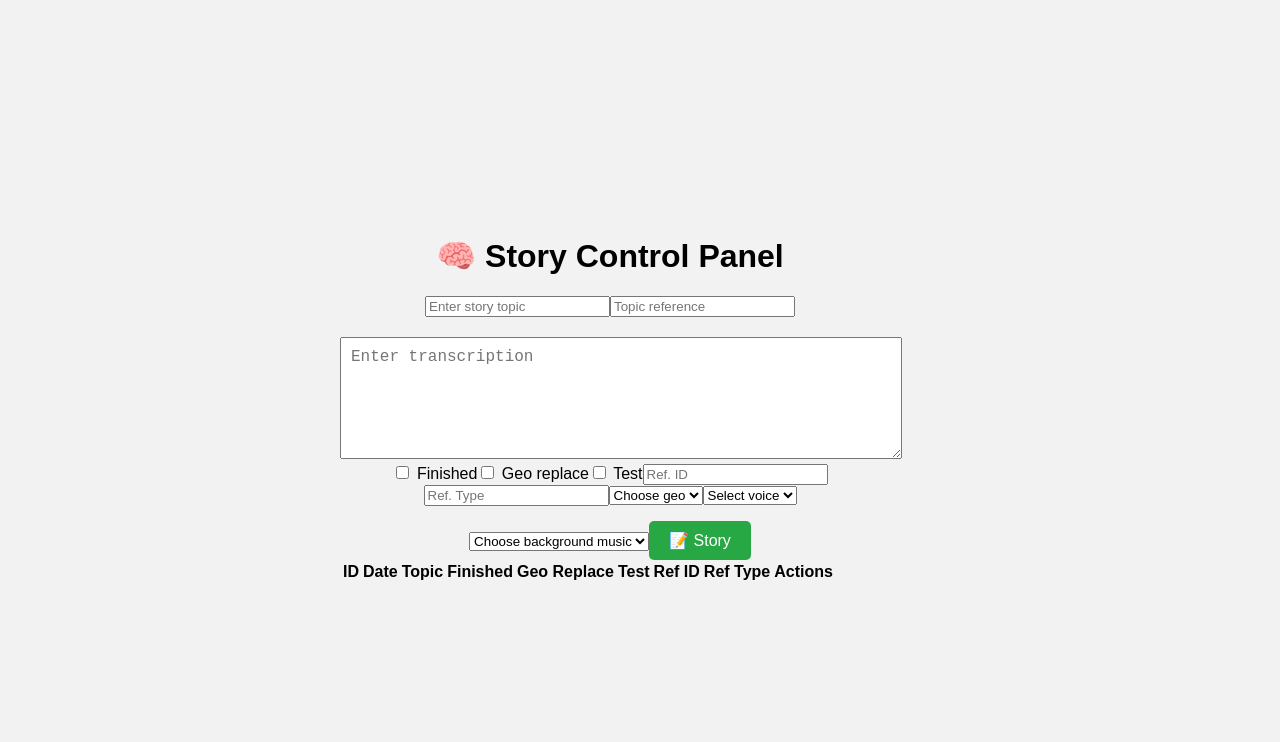
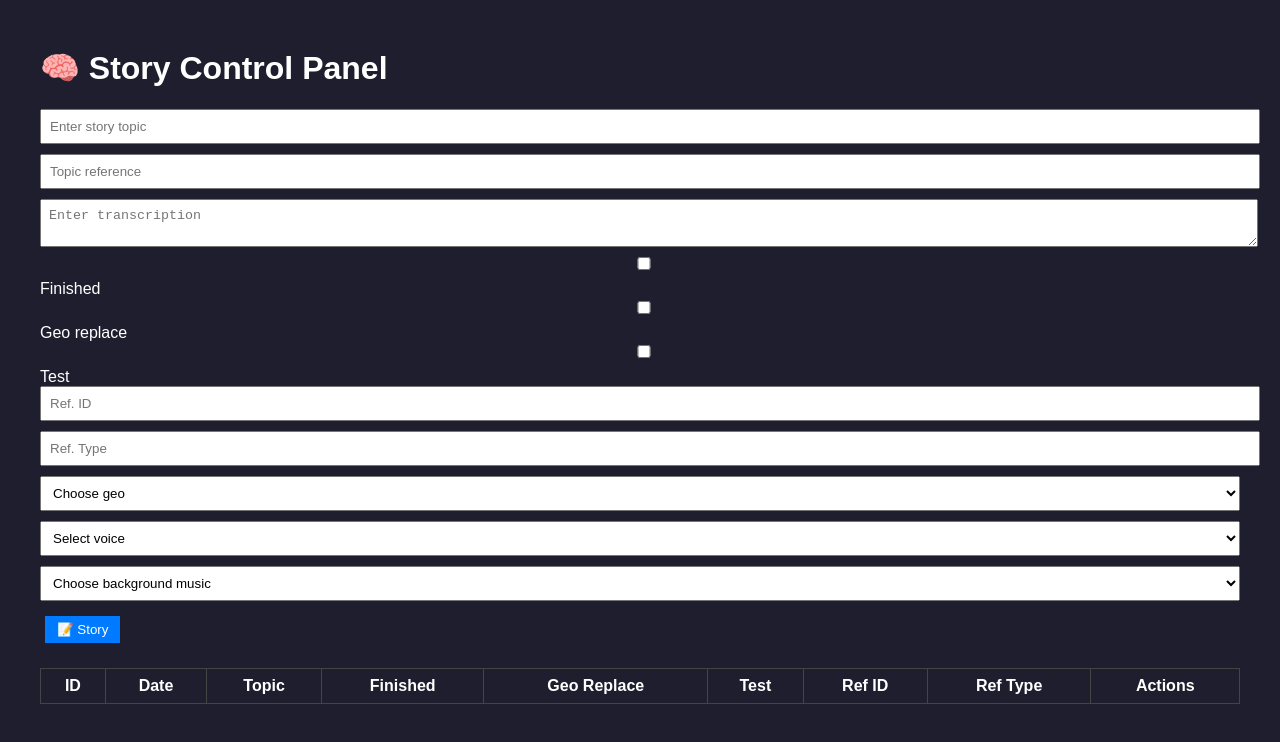
Before and after one commit to n1meli/ai-generation.assistent-n1meli, a React (Vite) app in the folder client/: page / in a window 1280 px wide. Shown: the top 742 px of the page. Built offline with nearby package versions, Linux system fonts and the light colour scheme.

Commit message:
Update App.css

```diff
--- a/client/src/App.css
+++ b/client/src/App.css
@@ -1,46 +1,42 @@
 body {
+  background-color: #1e1e2f;
+  color: #fff;
   font-family: sans-serif;
-  background: #f2f2f2;
-  margin: 0;
-  padding: 0;
-  display: flex;
-  justify-content: center;
-  align-items: center;
-  min-height: 100vh;
 }
 
 .container {
-  text-align: center;
-  width: 90%;
-  max-width: 600px;
+  max-width: 1200px;
+  margin: 0 auto;
+  padding: 20px;
 }
 
-textarea {
+input, select, textarea {
+  display: block;
   width: 100%;
-  height: 100px;
-  margin-top: 20px;
-  padding: 10px;
-  font-size: 16px;
+  margin-bottom: 10px;
+  padding: 8px;
 }
 
 button {
-  margin-top: 15px;
-  padding: 10px 20px;
-  background-color: #28a745;
+  margin: 5px;
+  padding: 6px 12px;
+  background: #007bff;
   border: none;
   color: white;
-  font-size: 16px;
   cursor: pointer;
-  border-radius: 5px;
 }
 
-button:disabled {
-  background-color: gray;
+button:hover {
+  background: #0056b3;
 }
 
-.story-output {
+table {
+  width: 100%;
+  border-collapse: collapse;
   margin-top: 20px;
-  background: white;
-  padding: 20px;
-  border-radius: 8px;
 }
+
+table, th, td {
+  border: 1px solid #444;
+  padding: 8px;
+}
```
